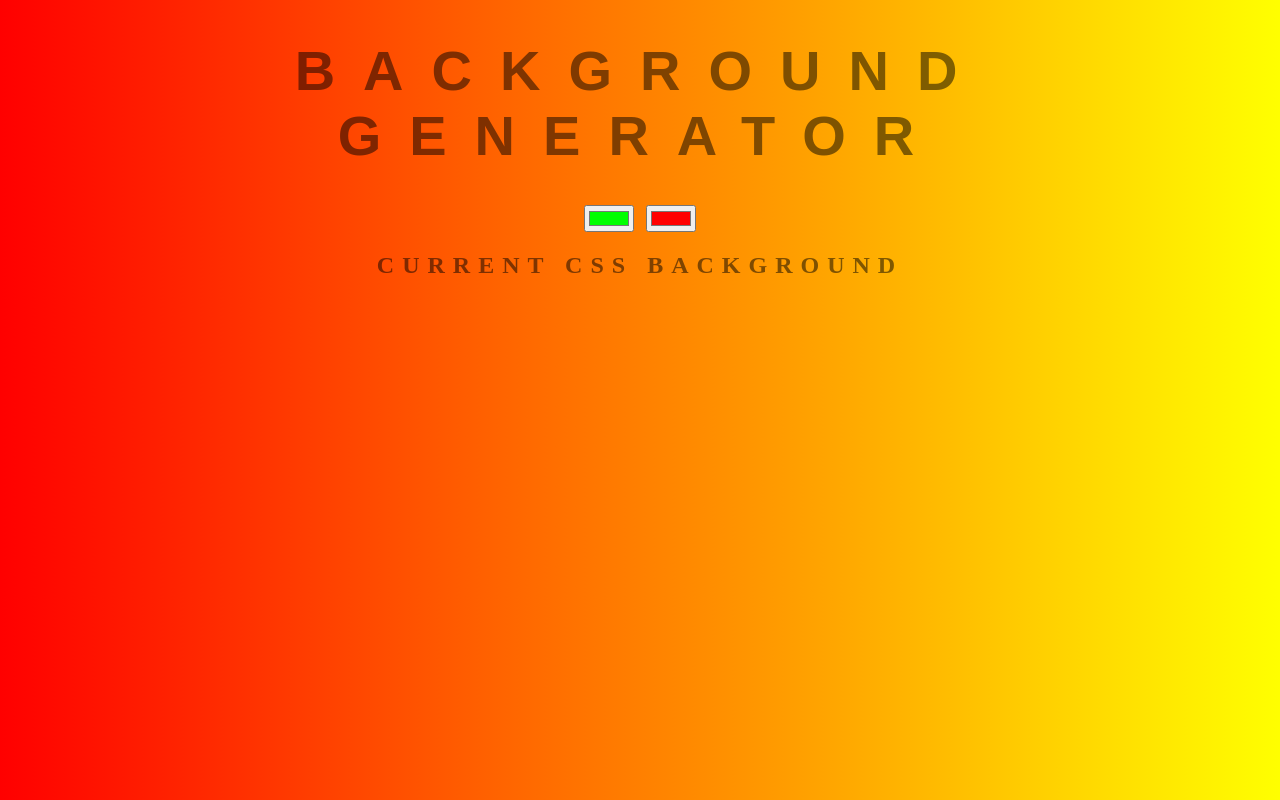
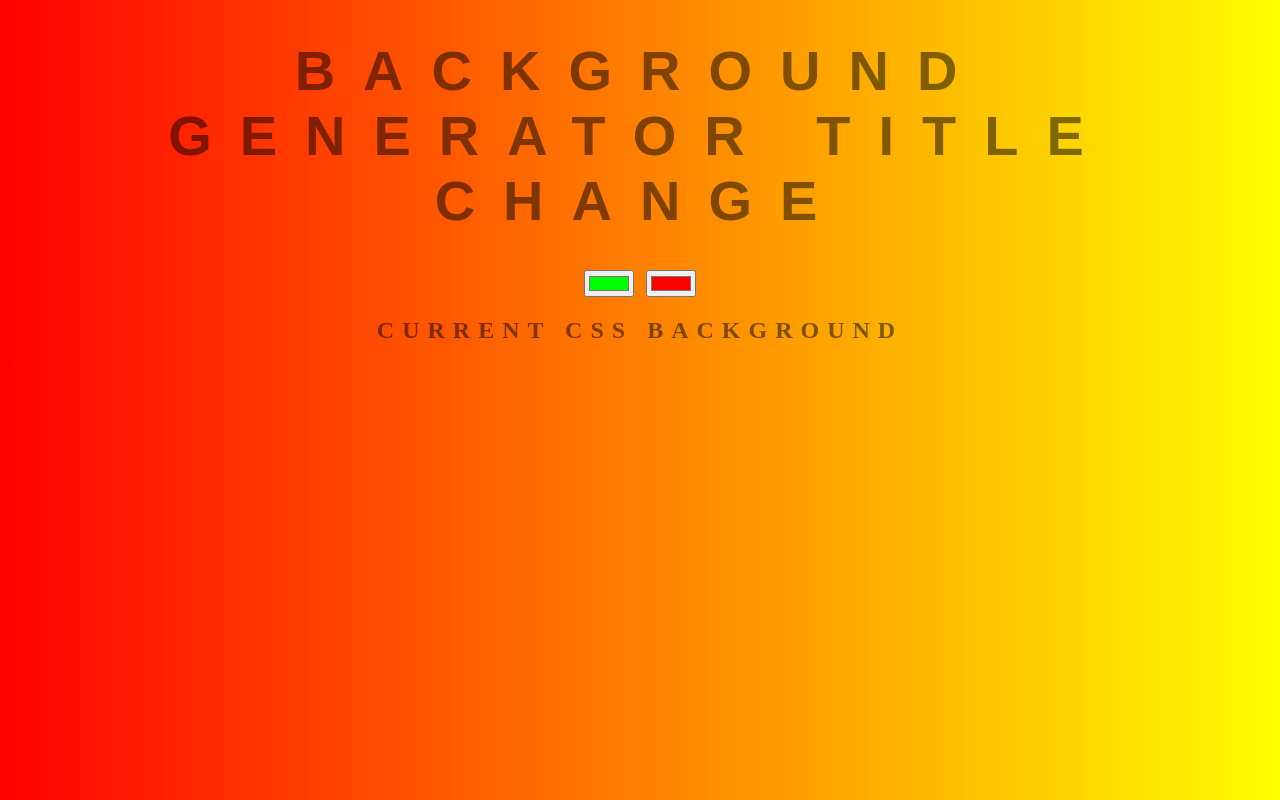
Before and after one commit to CalumBradbury24/background-generator, a plain HTML site: page index.html in a window 1280 px wide. Drawn offline with Linux system fonts and the light colour scheme.

Commit message:
changing title

```diff
--- a/index.html
+++ b/index.html
@@ -5,7 +5,7 @@
         <link rel="stylesheet" type = "text/css" href="style.css">
     </head>
     <body id="gradient">
-        <h1>Background Generator</h1>
+        <h1>Background Generator title change</h1>
         <!--Input type="color" provides a user interface element that lets a user specify a colour-->
         <input class = "color1" type="color" name = "color1" value = "#00ff00">
         <input class = "color2" type="color" name = "color2" value = "#ff0000">
```
